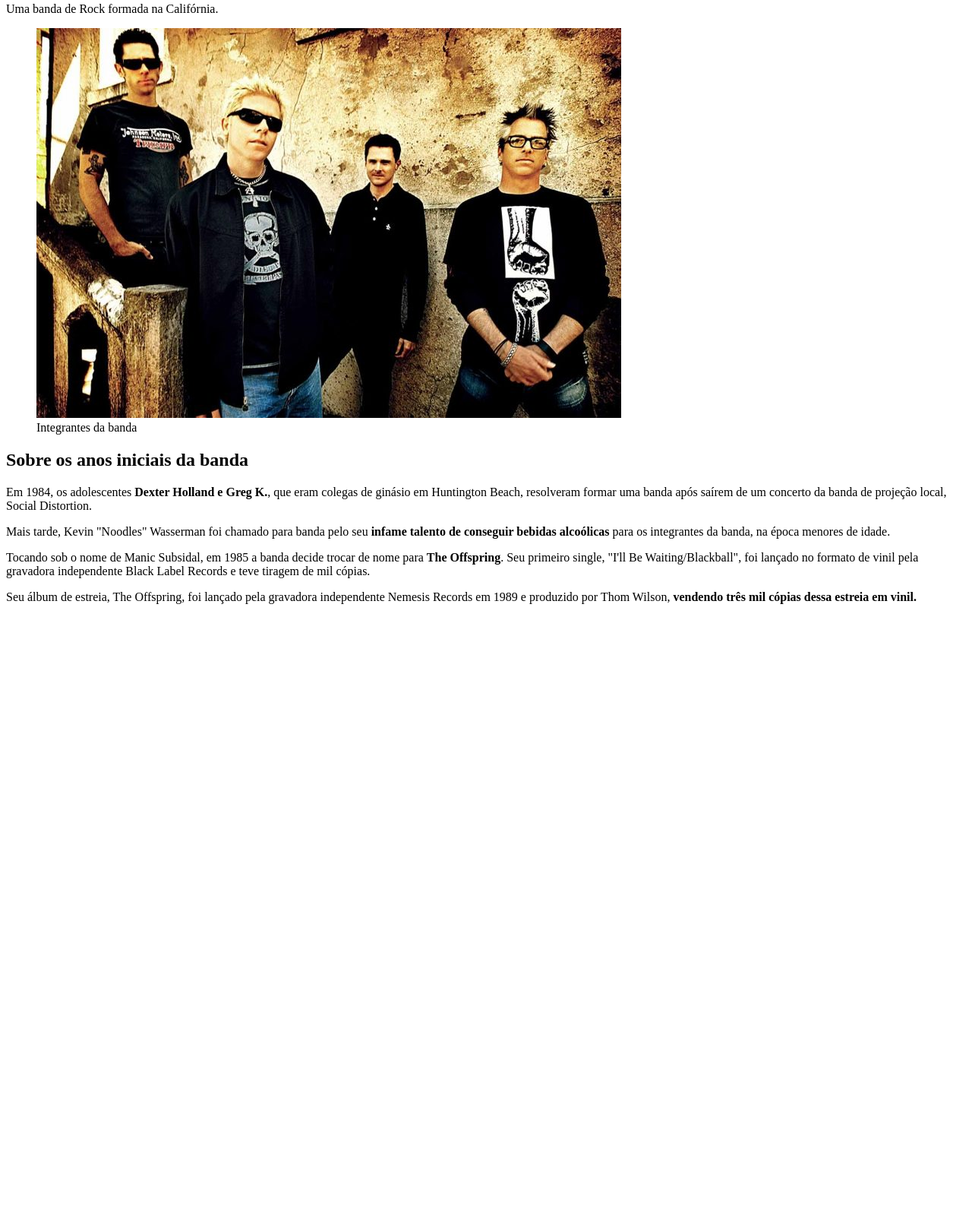
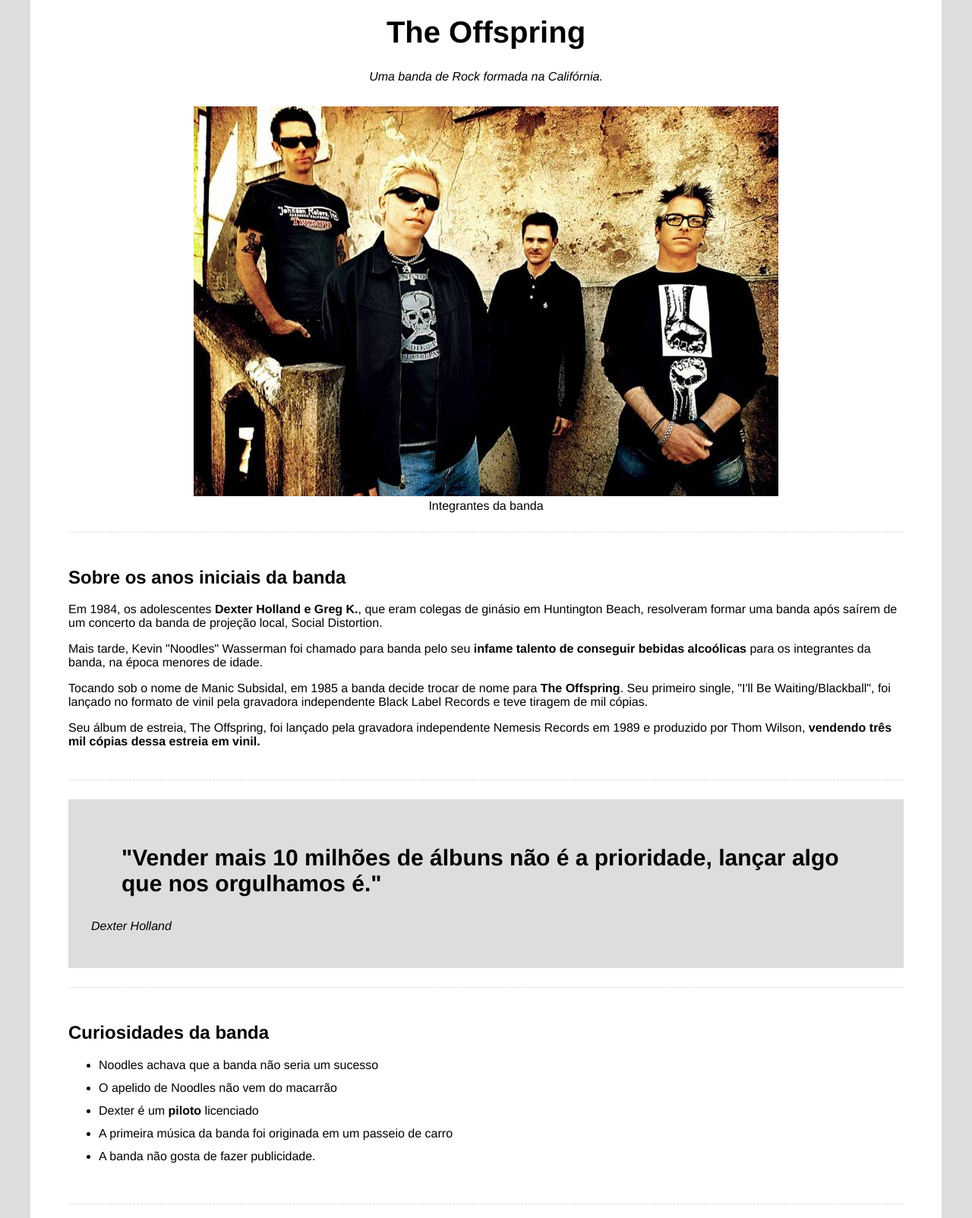
Before and after one commit to victoriacardoso/projeto-tributo-banda-the-offspring, a plain HTML site: page index.html in a window 1280 px wide. Shown: the part 77-1680 px from the top of the page at 76% size. Before the commit the page ends 888 px from the top, so only its background shows below. Drawn offline with Linux system fonts and the light colour scheme.

Commit message:
pagina do tributo a banda the offspring finalizada

```diff
--- a/css/styles.css
+++ b/css/styles.css
@@ -1,7 +1,68 @@
-h1 {
-    color: red;
+html {
+    font-family: Helvetica;
+    background-color: #ddd;
+}
+.container {
+    max-width: 1100px;
+    background-color: #fff;
+    position: relative;
+    margin: 50px auto;
+    padding: 20px 50px;
 }
 
 .bold {
-    font-weight: 600;
+    font-weight: bold;
 }
+
+.header {
+    text-align: center;
+}
+
+.main-title {
+    font-size: 40px;
+}
+
+.main-paragraph {
+    font-style: italic;
+}
+
+.featured-image {
+    text-align: center;
+    margin-top: 30px;
+}
+
+.biograph-container {
+    padding: 25px 0;
+    margin: 25px 0;
+    border-top: 1px dashed #ddd;
+    border-bottom: 1px dashed #ddd;
+}
+
+.quotes-container {
+    background-color: #ddd;
+    padding: 30px;
+}
+
+.quotes-container blockquote {
+    font-weight: bold;
+    font-size: 30px;
+}
+
+.quotes-container p {
+    font-style: italic;
+}
+
+.curiosities-container {
+    padding: 25px 0;
+    margin: 25px 0;
+    border-top: 1px dashed #ddd;
+    border-bottom: 1px dashed #ddd;
+}
+.curiosities-container li {
+    height: 30px;
+}
+
+.img-bold {
+    font-weight: bold;
+    text-align: center;
+}
--- a/index.html
+++ b/index.html
@@ -13,8 +13,6 @@
             <h1 class="main-title">The Offspring</h1>
             <p class="main-paragraph">Uma banda de Rock formada na Califórnia.</p>
         </div>
-    </div>
-
             <!--Imagem de destaque-->
         <div class="featured-image">
             <figure>
@@ -49,7 +47,55 @@
                 <span class="bold">
                 vendendo três mil cópias dessa estreia em vinil.</span>
             </p>
+        </div>
 
+        <!--Citação-->
+        <div class="quotes-container">
+            <blockquote>
+                "Vender mais 10 milhões de álbuns não é a prioridade, lançar algo que
+                nos orgulhamos é."
+            </blockquote>
+            <p>Dexter Holland</p>
+        </div>
+
+        <!--Curiosidades da banda-->
+        <div class="curiosities-container">
+            <h2>Curiosidades da banda</h2>
+            <ul>
+                <li>Noodles achava que a banda não seria um sucesso</li>
+                <li>O apelido de Noodles não vem do macarrão</li>
+                <li>Dexter é um <span class="bold">piloto</span> licenciado</li>
+                <li>A primeira música da banda foi originada em um passeio de carro</li>
+                <li>A banda não gosta de fazer publicidade.</li>
+            </ul>
+        </div>
+
+        <!--Segunda citação-->
+        <div class="quotes-container">
+            <blockquote>
+                "Chances thrown <br/>
+                Nothing's free <br/>
+                Longing for what used to be <br/>
+                Still, it's hard <br/>
+                Hard to see <br/>
+                Fragile lives, shattered dreams"
+            </blockquote>
+            <p>The Offspring - The kids aren't alright</p>
+        </div>
+
+        <!--Segunda imagem-->
+        <div class="img-bold">
+            <figure>
+                <img src="img/offspring_2.jpeg" alt="The Offspring em um show">
+                <figcaption>Dexter Holland comandando a Offspring</figcaption>
+            </figure>
+        </div>
+
+        <!--Mais informações-->
+        <div class="more-info-container">
+            <h2>Mais informações:</h2>
+            <p>Você pode conhecer mais sobre a banda <a href="https://pt.wikipedia.org/wiki/The_Offspring" target="_blank">clicando aqui</a>.</p>
+        </div>
     </div>
 </body>
 </html>
```
Lines whose indentation alone changed are shown as unchanged.
